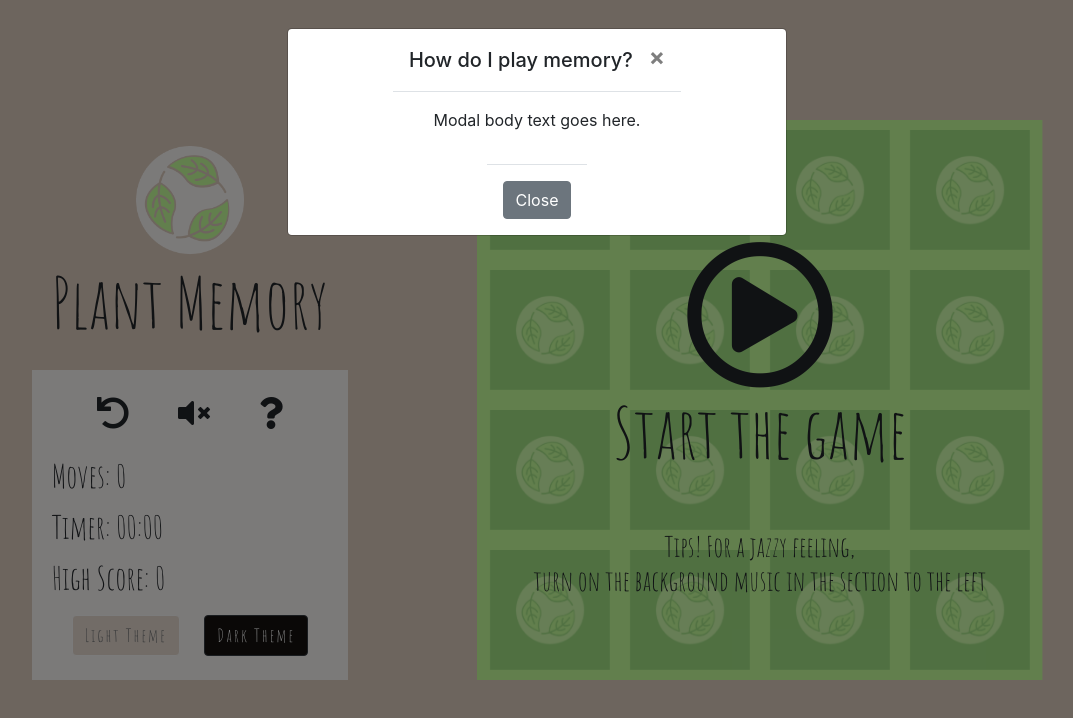
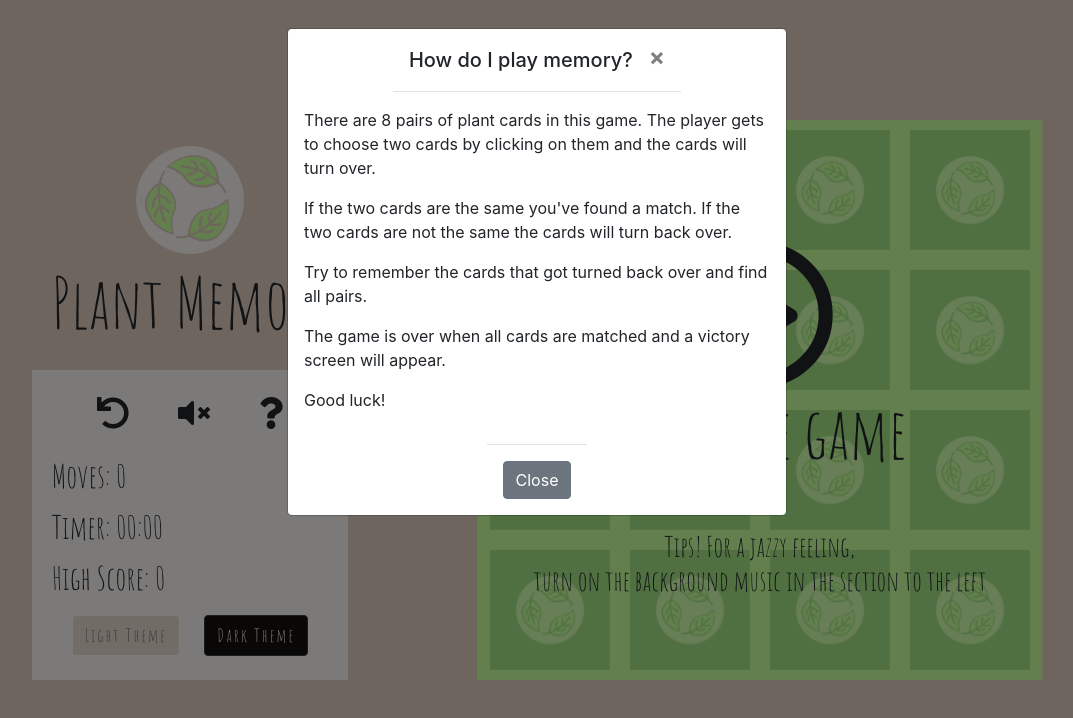
Before and after one commit to Josefinekihlstrom/Plant-Memory, a plain HTML site: page index.html in a window 1280 px wide. Both pictures are taken after a click on the icon 373 px from the left and 413 px from the top of the page. Shown: the whole page, without its empty margins (103-1176 px from the left). Drawn offline with nearby package versions, Linux system fonts and the light colour scheme.

Commit message:
add text to how to play modal in index file

```diff
--- a/index.html
+++ b/index.html
@@ -162,7 +162,13 @@
         </button>
       </div>
       <div class="modal-body">
-        <p>Modal body text goes here.</p>
+        <p>There are 8 pairs of plant cards in this game. The player gets to choose two cards by clicking on them
+        and the cards will turn over.</p>
+        <p>If the two cards are the same you've found a match. If the two cards are not the same the cards
+        will turn back over.</p>
+        <p>Try to remember the cards that got turned back over and find all pairs.</p>
+        <p>The game is over when all cards are matched and a victory screen will appear.</p>
+        <p>Good luck!</p>
       </div>
       <div class="modal-footer">
         <button type="button" class="btn btn-secondary" data-dismiss="modal">Close</button>
```
